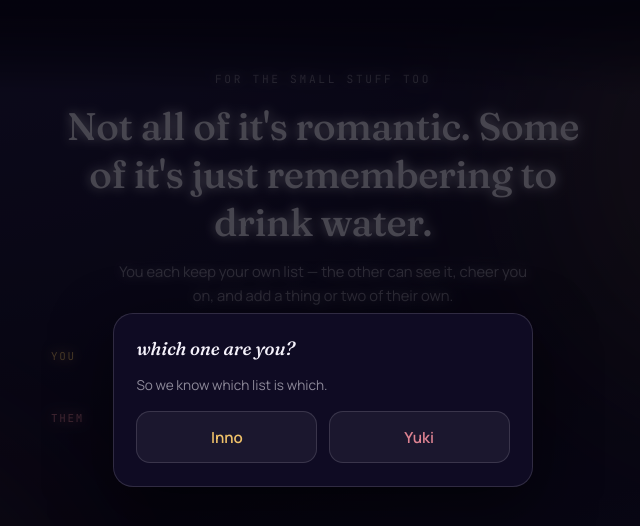
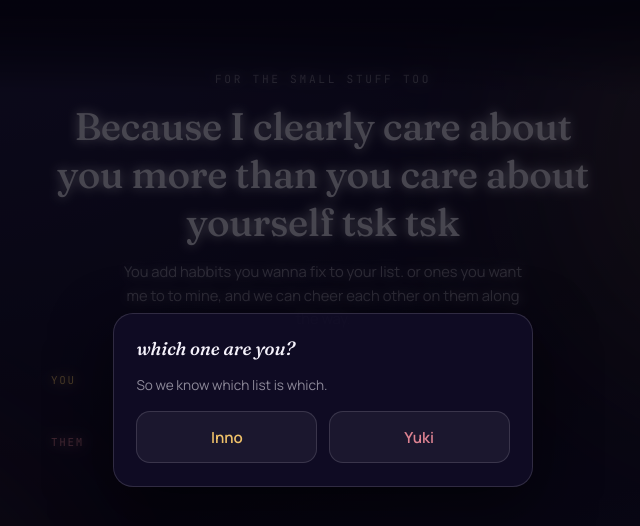
Before and after one commit to tofoumainsyasuo/OurSky, a plain HTML site: page checkin.html in a window 1280 px wide. Shown: the whole page, without its empty margins (317-957 px from the left). Drawn offline with Linux system fonts and the light colour scheme; no server answers.

Commit message:
Update text in checkin.html for clarity

```diff
--- a/checkin.html
+++ b/checkin.html
@@ -293,8 +293,8 @@
 <div class="content">
   <div class="hero-text">
     <div class="eyebrow">for the small stuff too</div>
-    <h1>Not all of it's romantic. Some of it's just remembering to drink water.</h1>
-    <p class="lede">You each keep your own list — the other can see it, cheer you on, and add a thing or two of their own.</p>
+    <h1>Because I clearly care about you more than you care about yourself tsk tsk</h1>
+    <p class="lede">You add habbits you wanna fix to your list. or ones you want me to to mine, and we can cheer each other on them along the way.</p>
   </div>
 
   <div class="habit-section mine">
```
